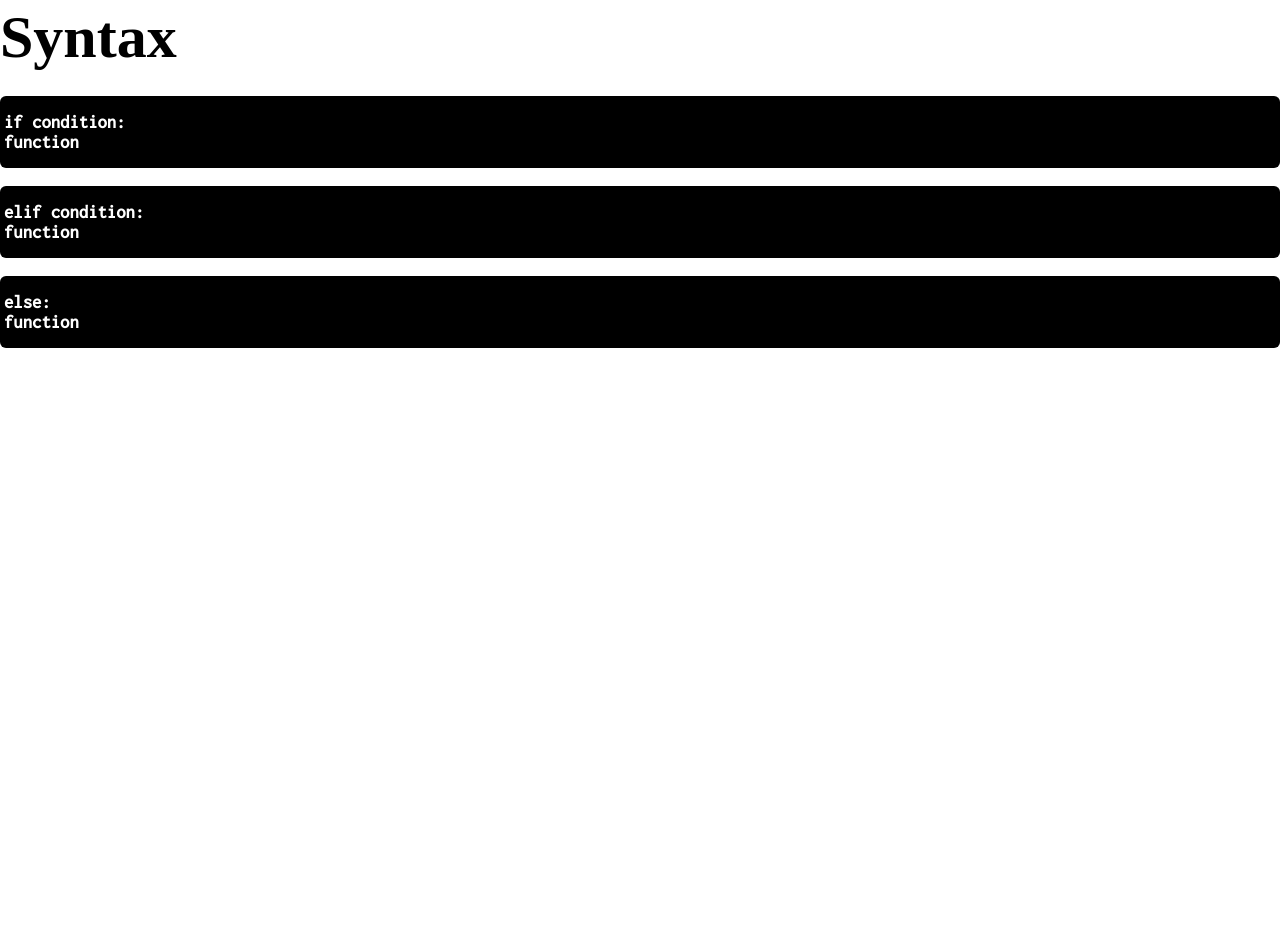
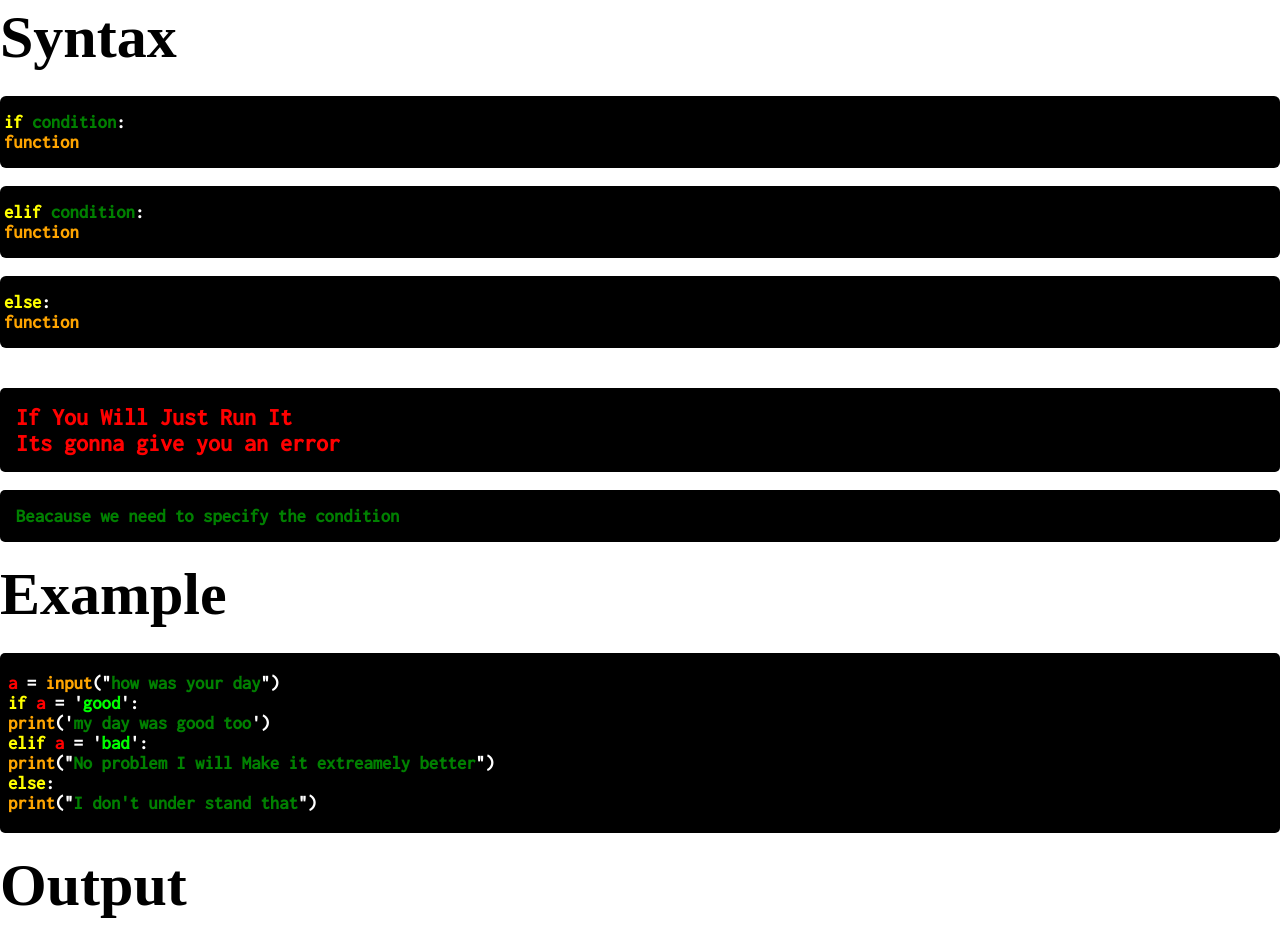
Before and after one commit to Abhijeet-prabhakar/learnpythonforfree.github.io, a plain HTML site: page learn4.html in a window 1280 px wide. Shown: the part 909-1853 px from the top of the page. Before the commit the page ends 1257 px from the top, so only its background shows below. Drawn offline with Linux system fonts and the light colour scheme.

Commit message:
update
yaaaaaay!

```diff
--- a/css/style5.css
+++ b/css/style5.css
@@ -46,8 +46,46 @@
 }
 .code{
 	padding-top: 15vh;
+	padding-bottom: 5vh;
 }
 .sy{
 	font-size: 7.5vh;
 	padding-bottom: 3vh;
 }
+.i{
+	font-family: 'Inconsolata', monospace;
+	color: red;
+	background-color: black;
+	padding: 2vh;
+	border-radius: 5px;
+}
+.a{
+	font-family: 'Inconsolata', monospace;
+	background-color: black;
+	color: green;
+	padding: 2vh;
+	border-radius: 5px;
+}
+.ex{
+	font-family: 'Inconsolata', monospace;
+	background-color: black;
+	color: white;
+	padding: 2.5vh;
+	border-radius: 5px;
+	padding-left: 1vh;
+}
+.ef{
+	color: yellow;
+}
+.con{
+	color: green;
+}
+.func{
+	color: orange;
+}
+.vari{
+	color: red;
+}
+.goo{
+	color: lime;
+}
--- a/learn4.html
+++ b/learn4.html
@@ -1,7 +1,7 @@
 <!DOCTYPE html>
 <html>
 <head>
-	<title>If-elif</title>
+	<title>If-elif and else</title>
 	<link rel="stylesheet" type="text/css" href="css/style5.css">
 	<link rel="preconnect" href="https://fonts.gstatic.com">
     <link href="https://fonts.googleapis.com/css2?family=Inconsolata:wght@500&display=swap" rel="stylesheet">
@@ -24,11 +24,31 @@
 			</div>
 			<div class="code">
 			 <h1 class="sy">Syntax</h1>
-			 <h3 class="if">if condition:<br>function</h3>
+			 <h3 class="if"><strong class="ef">if</strong> <strong class="con">condition</strong>:<br><strong class="func">function</strong></h3>
 			 <br>
-			 <h3 class="elif">elif condition:<br>function</h3>
+			 <h3 class="elif"><strong class="ef">elif</strong> <strong class="con">condition</strong>:<br><strong class="func">function</strong></h3>
 			 <br>
-			 <h3 class="else">else:<br>function</h3>
+			 <h3 class="else"><strong class="ef">else</strong>:<br><strong class="func">function</strong></h3>
+			</div>
+			<div>
+				<h2 class="i">If You Will Just Run It<br>Its gonna give you an error</h2>
+				<br>
+				<h3 class="a">Beacause we need to specify the condition</h3>
+				<br>
+			</div>
+			<div class="last">
+				<h1 class="sy">Example</h1>
+				<h3 class="ex"><strong class="vari">a</strong> = <strong class="func">input</strong>("<strong class="con">how was your day</strong>")
+				<br><strong class="ef">if</strong><strong class="vari"> a</strong> = '<strong class="goo">good</strong>':
+				<br><strong class="func">print</strong>('<strong class="con">my day was good too</strong>')
+				<br><strong class="ef">elif</strong><strong class="vari"> a</strong> = '<strong class="goo">bad</strong>':
+			    <br><strong class="func">print</strong>("<strong class="con">No problem I will Make it extreamely better</strong>")
+			    <br><strong class="ef">else</strong>:
+			    <br><strong class="func">print</strong>("<strong class="con">I don't under stand that</strong>")</h3>
+			    <br>
+			</div>
+			<div>
+				<h1 class="sy">Output</h1>
 			</div>
 		</section>
 	</header>
```
